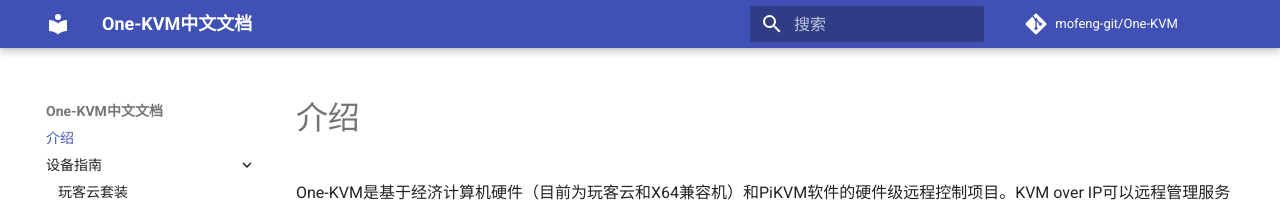
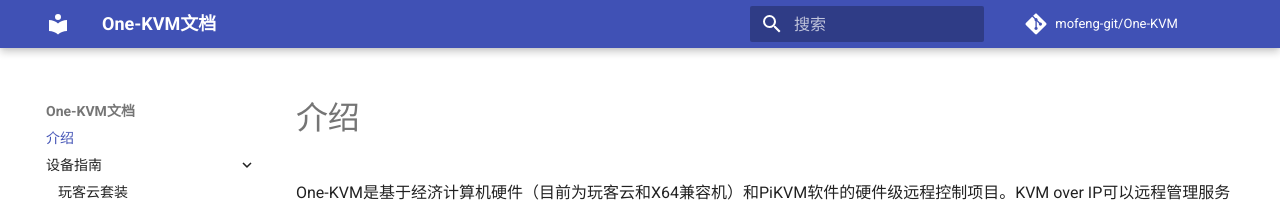
Before and after one commit to mofeng-git/One-KVM_WEB, an MkDocs documentation site: the page built from docs/index.md, in a window 1280 px wide. Shown: the top 207 px of the page. Built offline with MkDocs 1.6.1 and Material for MkDocs 9.7.7, drawn with Linux system fonts in a browser that asks for light colours; comment, search, counter and statistics services are not loaded.

Commit message:
更新标题

```diff
--- a/mkdocs.yml
+++ b/mkdocs.yml
@@ -1,4 +1,4 @@
-site_name: One-KVM中文文档
+site_name: One-KVM文档
 site_description: One-KVM，基于PiKVM的开源IP KVM项目。
 site_author: SilentWind
 site_url: https://one-kvm.mofeng.run/
```
